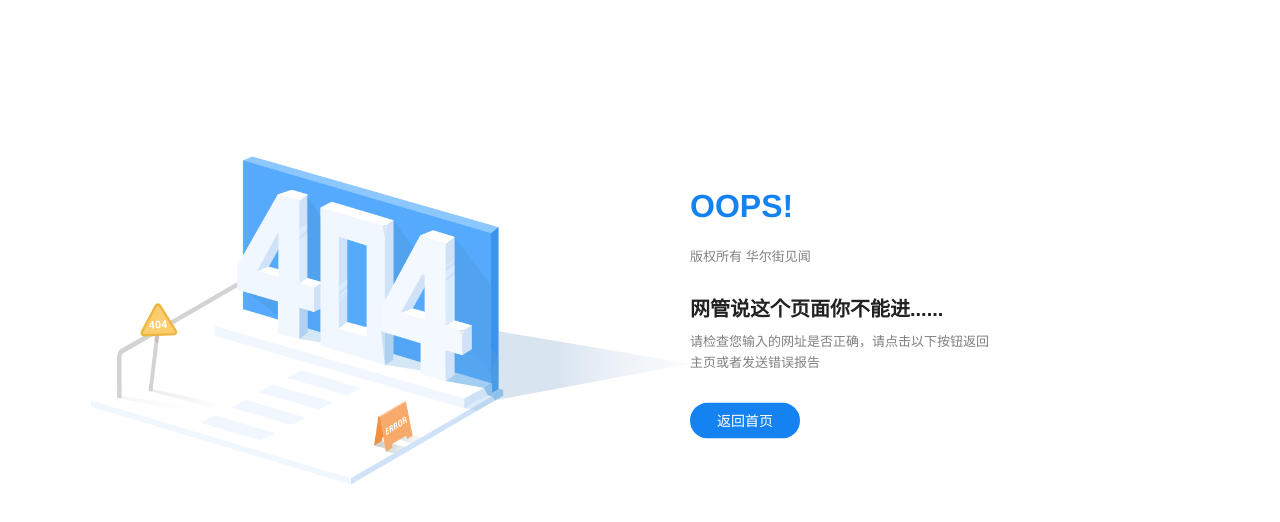
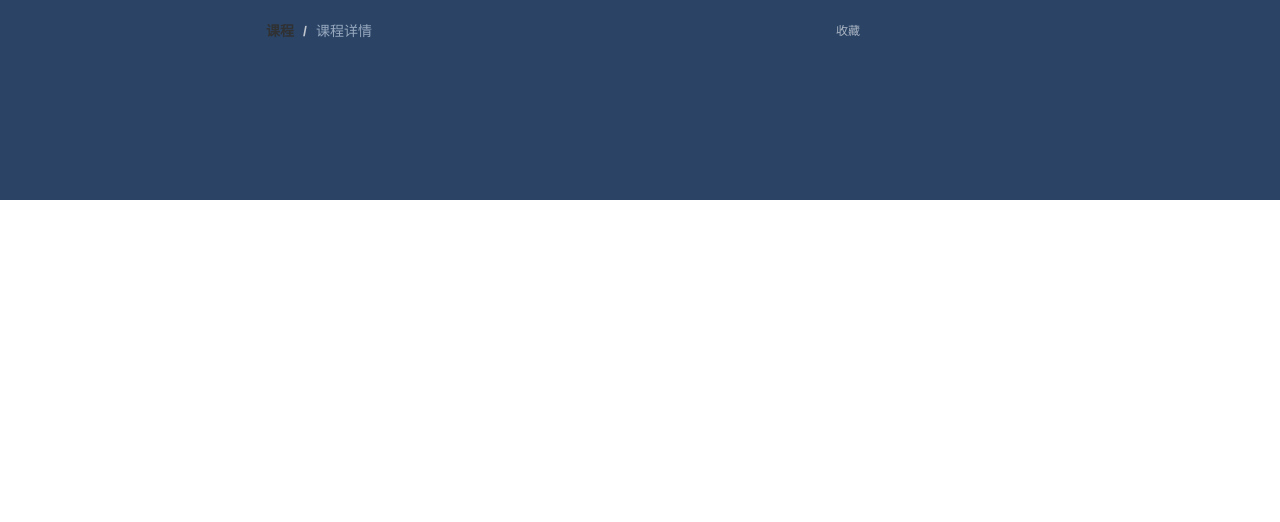
Before and after one commit to zhuzongzhi/koa-vue3.0-mysql, a Vue app: page /courseDetail in a window 1280 px wide. Before the commit this address led to /404. Shown: the top 522 px of the page. Built offline with nearby package versions, Linux system fonts and the light colour scheme; a small style sheet from the web is missing.

Commit message:
新增课程页面

```diff
--- a/public/index.html
+++ b/public/index.html
@@ -5,7 +5,7 @@
     <meta http-equiv="X-UA-Compatible" content="IE=edge">
     <meta name="viewport" content="width=device-width,initial-scale=1.0">
     <link rel="icon" href="<%= BASE_URL %>favicon123.ico">
-    <link rel="stylesheet" href="//at.alicdn.com/t/font_1050084_liql1drt8qm.css" type="text/css">
+    <link rel="stylesheet" href="//at.alicdn.com/t/font_1050084_re9goritm9.css" type="text/css">
     <title>自学开发网</title>
   </head>
   <body>
--- a/src/components/Breadcrumb/index.vue
+++ b/src/components/Breadcrumb/index.vue
@@ -26,12 +26,12 @@ export default {
   },
   methods: {
     getBreadcrumb() {
-      let matched = this.$route.matched.filter(item => item.name)
-      const first = matched[0]
-      if (first && first.name !== 'dashboard') {
-        matched = [{ path: '/dashboard', meta: { title: 'Dashboard' }}].concat(matched)
+      let matched = this.$route.matched.filter(item => item.name);
+      const first = matched[0];
+      if (first && first.meta && first.meta.title !== '课程') {
+        matched = [{ path: '/', meta: { title: '课程' }}].concat(matched);
       }
-      this.levelList = matched
+      this.levelList = matched;
     }
   }
 }
@@ -43,6 +43,8 @@ export default {
     font-size: 14px;
     line-height: 50px;
     margin-left: 10px;
+    color: rgba(255,255,255,.5);
+
     .no-redirect {
       color: #97a8be;
       cursor: text;
--- a/src/router.js
+++ b/src/router.js
@@ -6,7 +6,23 @@ Vue.use(Router);
 export const constantRouterMap = [
     { path: '/login', component: () => import('@/views/login/index'), hidden: true },
     { path: '/404', component: () => import('@/views/404'), hidden: true },
-    { path: '/', component: () => import('@/views/course/list'), hidden: true },
+
+    /*课程*/
+    {
+      path: '/',
+      name: 'CourseList',
+      component: () => import('@/views/course/list'),
+      meta: {title: '课程', icon: ''},
+      hidden: true
+    },
+    {
+      path: '/courseDetail',
+      component: () => import('@/views/course/detail'),
+      name: 'CourseDetail',
+      meta: { title: '课程详情', icon: 'icon-fenleiorguangchangorqitatianchong' },
+      hidden: true
+    },
+
     { path: '*', redirect: '/404', hidden: true }
 ];
 export default new Router({
--- a/src/utils/request.js
+++ b/src/utils/request.js
@@ -14,7 +14,7 @@ import { getToken } from '@/utils/auth'
 // }
 const service = axios.create({
     // baseURL: "http://193.112.153.155:3001", // api的base_url
-  baseURL: "http://47.101.206.231:3001",
+  baseURL: "http://localhost:3001",
   timeout: 5000 // 请求超时时间
 });
 
--- a/src/views/course/detail.vue
+++ b/src/views/course/detail.vue
@@ -1,16 +1,91 @@
 <template>
-    <div>
-        <span>课程列表</span>
+    <div class="course-detail-container">
+        <div class="course-detail-title">
+            <el-row style="padding-top: 6px;">
+                <el-col :span="6">
+                    <!--面包屑-->
+                    <Breadcrumb></Breadcrumb>
+                </el-col>
+
+                <el-col :offset="12" :span="6">
+                    <div class="share">
+                        <span style=";">
+                            <i class="iconfont icon-shoucang"></i>
+                            收藏
+                        </span>
+                        <span>
+                            <i class="iconfont icon-weixin "></i>
+                        </span>
+                        <span>
+                            <i class="iconfont icon-qq"></i>
+                        </span>
+                        <span>
+                            <i class="iconfont icon-xinlang"></i>
+                        </span>
+                    </div>
+                </el-col>
+            </el-row>
+
+
+
+
+        </div>
+
 
     </div>
 </template>
 
 <script>
+  import Breadcrumb from '@/components/Breadcrumb'
+
   export default {
-    name: "detail"
+    name: "detail",
+    components: {
+      Breadcrumb,
+    },
+    data() {
+      return {
+
+      }
+    },
   }
 </script>
 
-<style scoped>
+<style rel="stylesheet/scss" lang="scss" scoped>
+    .course-detail-container {
+        background-color: #2B4466;
+        position: relative;
+        width: 100%;
+        height: 200px;
 
+        .course-detail-title {
+            display: block;
+            width: 60%;
+            margin: 0 auto;
+        }
+
+        .share {
+            color: rgba(255,255,255,.6);
+            font-size: 12px;
+            height: 50px;
+            line-height: 50px;
+            display:flex;
+            align-items:center;
+            justify-content: center;
+            width: 100%;
+
+            span {
+                margin-right: 16px;
+                display:flex;
+                align-items:center;
+                justify-content: center;
+                width: 100%;
+                cursor: pointer;
+
+                i {
+                    font-size: 24px;
+                }
+            }
+        }
+    }
 </style>
--- a/src/views/course/list.vue
+++ b/src/views/course/list.vue
@@ -59,8 +59,11 @@
                 <div class="list-card">
                     <el-row>
                         <el-col :span="4" v-for="(course, index) in allCourses" :key="index"
-                                :offset="(index > 0 && index%5) ? 1 : 0" style="margin-bottom: 15px;">
-                            <el-card :body-style="{ padding: '0px', height: '260px' }">
+                                :offset="(index > 0 && index%5) ? 1 : 0"
+                                style="margin-bottom: 15px;cursor: pointer;"
+                                @click.native="viewDetail(course.id)"
+                                >
+                            <el-card :body-style="{ padding: '0px', height: '260px' }" >
                                 <img src="../../assets/course/demo3.jpg" class="image">
                                 <div style="padding: 14px;">
                                     <span class="courseName">{{course.name}}</span>
@@ -299,6 +302,12 @@
         vm.queryCourseList();
       },
 
+      // 查看详情
+      viewDetail(courseId) {
+        let vm = this;
+        vm.$router.push({path: '/courseDetail', query: {id: courseId}});
+      },
+
     },
     mounted() {
       let vm = this;
```
